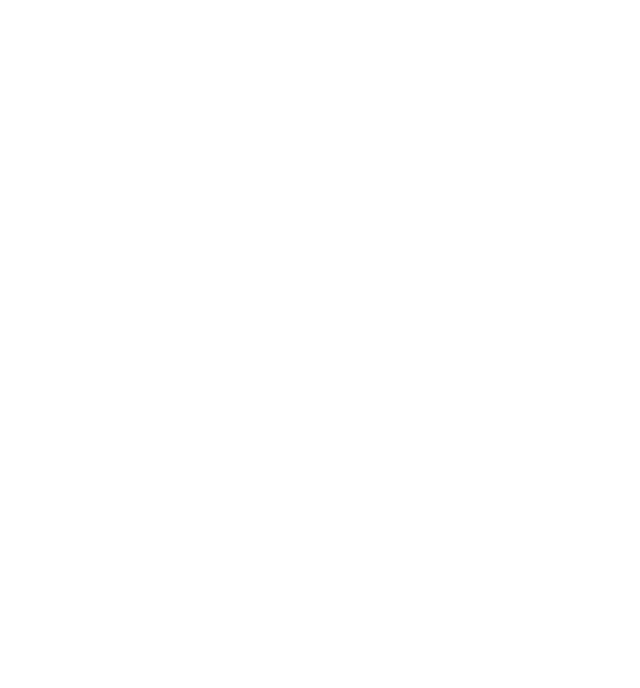
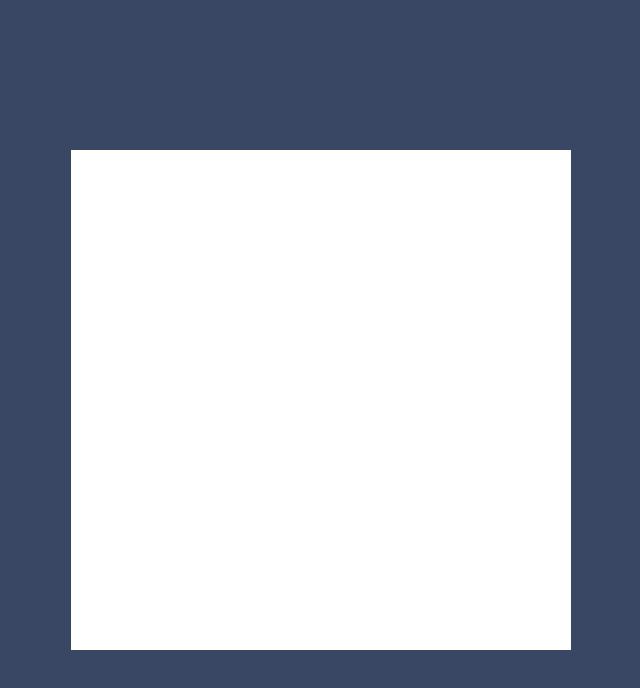
Before and after one commit to NightClover-code/calculator-app, a Next.js app: page / in a window 1280 px wide. Shown: the top 688 px of the page, without its empty margins (319-959 px from the left). Built offline with nearby package versions, Linux system fonts and the light colour scheme.

Commit message:
modifying wrapper & resizeing

```diff
--- /dev/null
+++ b/components/Calculator/_calculator.scss
@@ -0,0 +1,5 @@
+.calculator__body {
+  min-height: 500px;
+  background-color: #fff;
+  width: 500px;
+}
--- /dev/null
+++ b/components/Calculator/index.tsx
@@ -0,0 +1,3 @@
+const Caclulator = () => <div className="calculator__body"></div>;
+
+export default Caclulator;
--- a/pages/index.tsx
+++ b/pages/index.tsx
@@ -1,13 +1,16 @@
 import { NextPage } from 'next';
 import { seoConfig } from '../utils';
 import SEO from '../components/SEO';
+import Caclulator from '../components/Calculator';
 
 const HomePage: NextPage = () => {
   return (
     <>
       <SEO {...seoConfig} />
       <main className="app__container">
-        <div className="wrapper"></div>
+        <div className="wrapper">
+          <Caclulator />
+        </div>
       </main>
     </>
   );
--- a/styles/css/default.css
+++ b/styles/css/default.css
@@ -1,4 +1,10 @@
 @import url("https://fonts.googleapis.com/css2?family=Spartan:wght@700&display=swap");
+.calculator__body {
+  min-height: 500px;
+  background-color: #fff;
+  width: 500px;
+}
+
 * {
   margin: 0;
   padding: 0;
@@ -7,15 +13,26 @@
 }
 
 .app__container {
-  min-height: 100vh;
+  height: 100vh;
   overflow: hidden;
   font-size: 34px;
   font-family: 'Spartan', sans-serif;
+  background-color: #3a4764;
 }
 
 .app__container .wrapper {
   min-width: 250px;
   max-width: 2000px;
   margin: auto;
+  height: 100%;
+  display: -webkit-box;
+  display: -ms-flexbox;
+  display: flex;
+  -webkit-box-pack: center;
+      -ms-flex-pack: center;
+          justify-content: center;
+  -webkit-box-align: center;
+      -ms-flex-align: center;
+          align-items: center;
 }
 /*# sourceMappingURL=default.css.map */
--- a/styles/default.scss
+++ b/styles/default.scss
@@ -1,5 +1,8 @@
 @import url('https://fonts.googleapis.com/css2?family=Spartan:wght@700&display=swap');
 @import './_theme1.scss';
+@import './_theme2.scss';
+@import './_theme3.scss';
+@import '../components/Calculator/calculator';
 
 * {
   margin: 0;
@@ -8,13 +11,18 @@
 }
 
 .app__container {
-  min-height: 100vh;
+  height: 100vh;
   overflow: hidden;
   font-size: 34px;
   font-family: 'Spartan', sans-serif;
+  background-color: $dark-desaturated-blue-main;
   .wrapper {
     min-width: 250px;
     max-width: 2000px;
     margin: auto;
+    height: 100%;
+    display: flex;
+    justify-content: center;
+    align-items: center;
   }
 }
```
Also changed, not shown: 1 other file (tests, documents, lock files or other folders).
